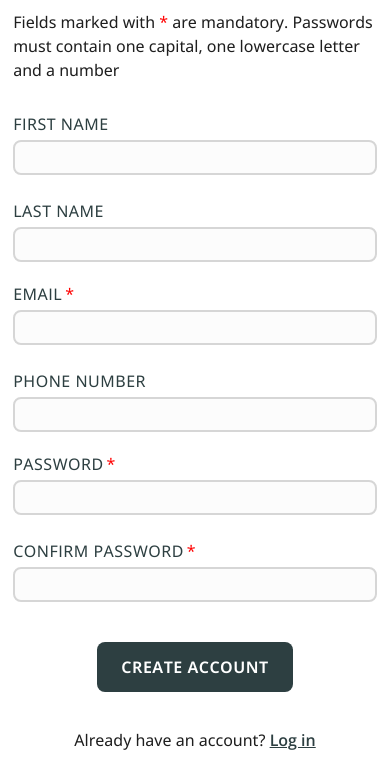
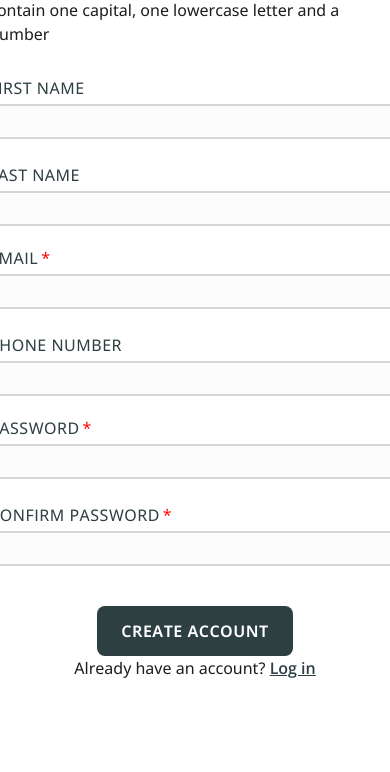
Before and after one commit to ProjectHenri/signup-form-2024, a plain HTML site: page index.html in a window 390 px wide. Shown: the part 368-1140 px from the top of the page. After the commit the page ends 1068 px from the top, so only its background shows below. Drawn offline with nearby package versions, Linux system fonts and the light colour scheme; a web font is replaced by a local one.

Commit message:
Fix mobile styling

```diff
--- a/css/styles.css
+++ b/css/styles.css
@@ -123,7 +123,6 @@ body .main-area{
     flex-direction: column;
     gap:20px;
     width:clamp(45ch, 50%, 75ch);
-    padding:36px 24px;
     border-radius: 8px;
 }
 
```
